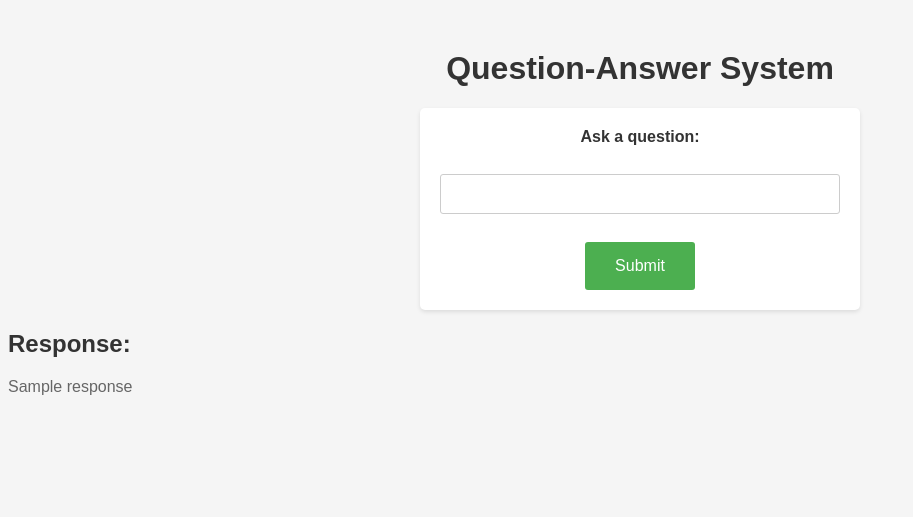
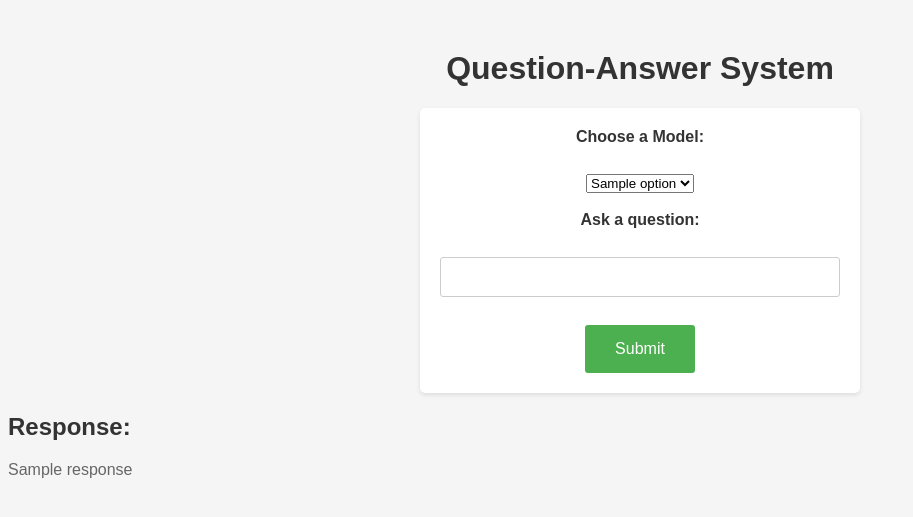
Before and after one commit to ATayls/LLM_api, a Flask app: template src/app/templates/index.html in a window 1280 px wide. Shown: the top 517 px of the page, without its empty margins (0-913 px from the left). Run offline with Flask 2, Linux system fonts and the light colour scheme; the template is opened without the code that fills it: most values are stand-ins (such as "Sample title", 1, 10 or a date in 2020).

Commit message:
Added model selection

```diff
--- a/src/app/main.py
+++ b/src/app/main.py
@@ -1,7 +1,7 @@
 from flask import Flask, render_template, request
 from dotenv import load_dotenv
 
-from gptapi.openai_api import basic_question
+from gptapi.openai_api import basic_question, list_models
 import config
 
 # Load environment variables from .env file
@@ -14,11 +14,16 @@ app.config.from_object(config.Config)
 
 @app.route('/', methods=['GET', 'POST'])
 def index():
+    model_list = list_models()
+    default_model = 'text-davinci-003'
+
     if request.method == 'POST':
         question = request.form['question']
-        response = basic_question(question)  # Replace get_response with your function that generates the response
-        return render_template('index.html', response=response)
-    return render_template('index.html')
+        selected_model = request.form['dropdown']
+        response = basic_question(question, selected_model)
+        return render_template('index.html', response=response, model_list=model_list, default_model=default_model)
+
+    return render_template('index.html', model_list=model_list, default_model=default_model)
 
 if __name__ == "__main__":
     app.run(host='0.0.0.0', debug=True)
--- a/src/app/templates/index.html
+++ b/src/app/templates/index.html
@@ -7,6 +7,12 @@
 <body>
     <h1>Question-Answer System</h1>
     <form method="POST" action="/">
+        <label for="dropdown">Choose a Model:</label><br>
+        <select id="dropdown" name="dropdown">
+            {% for option in model_list %}
+                <option value="{{ option }}" {% if option == default_model %}selected{% endif %}>{{ option }}</option>
+            {% endfor %}
+        </select><br><br>
         <label for="question">Ask a question:</label><br>
         <input type="text" id="question" name="question"><br><br>
         <input type="submit" value="Submit">
```
Also changed, not shown: src/app/gptapi/openai_api.py (+10 -2 lines).
